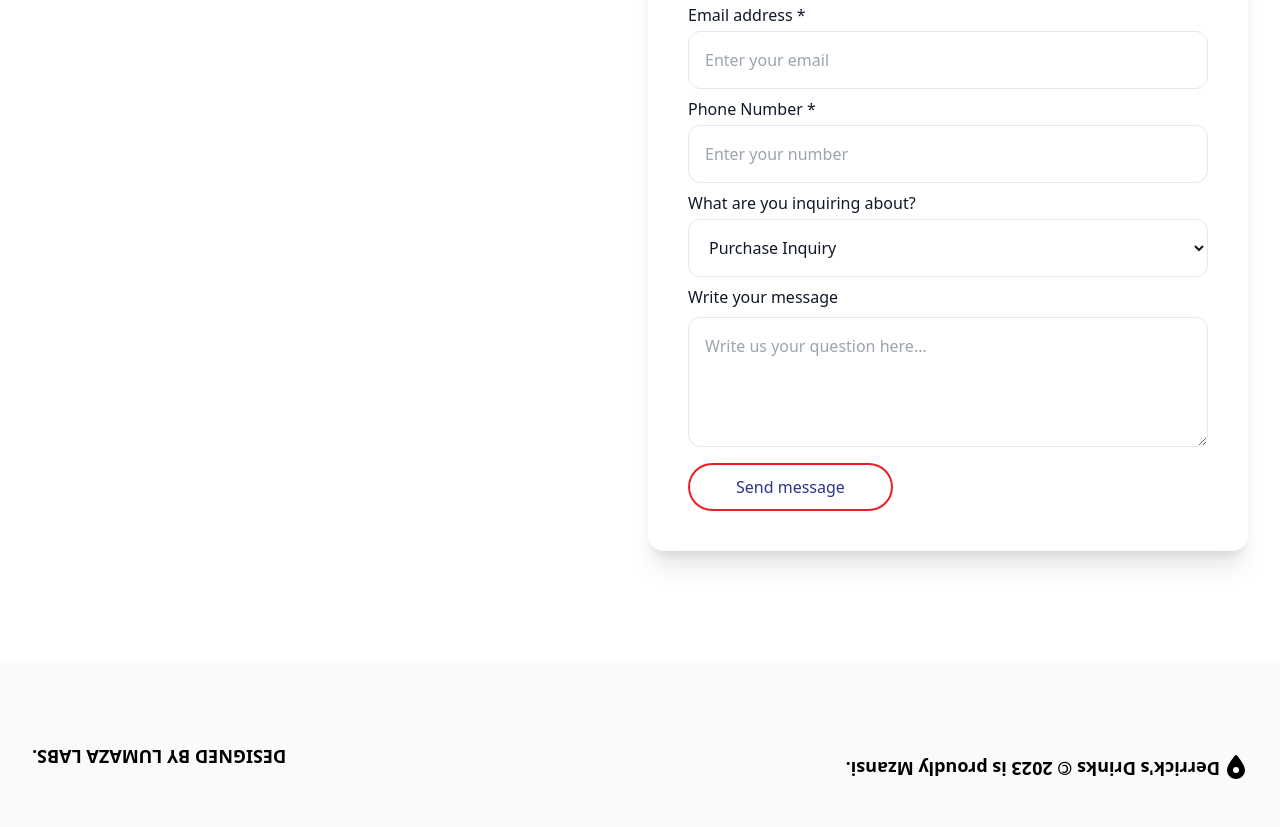
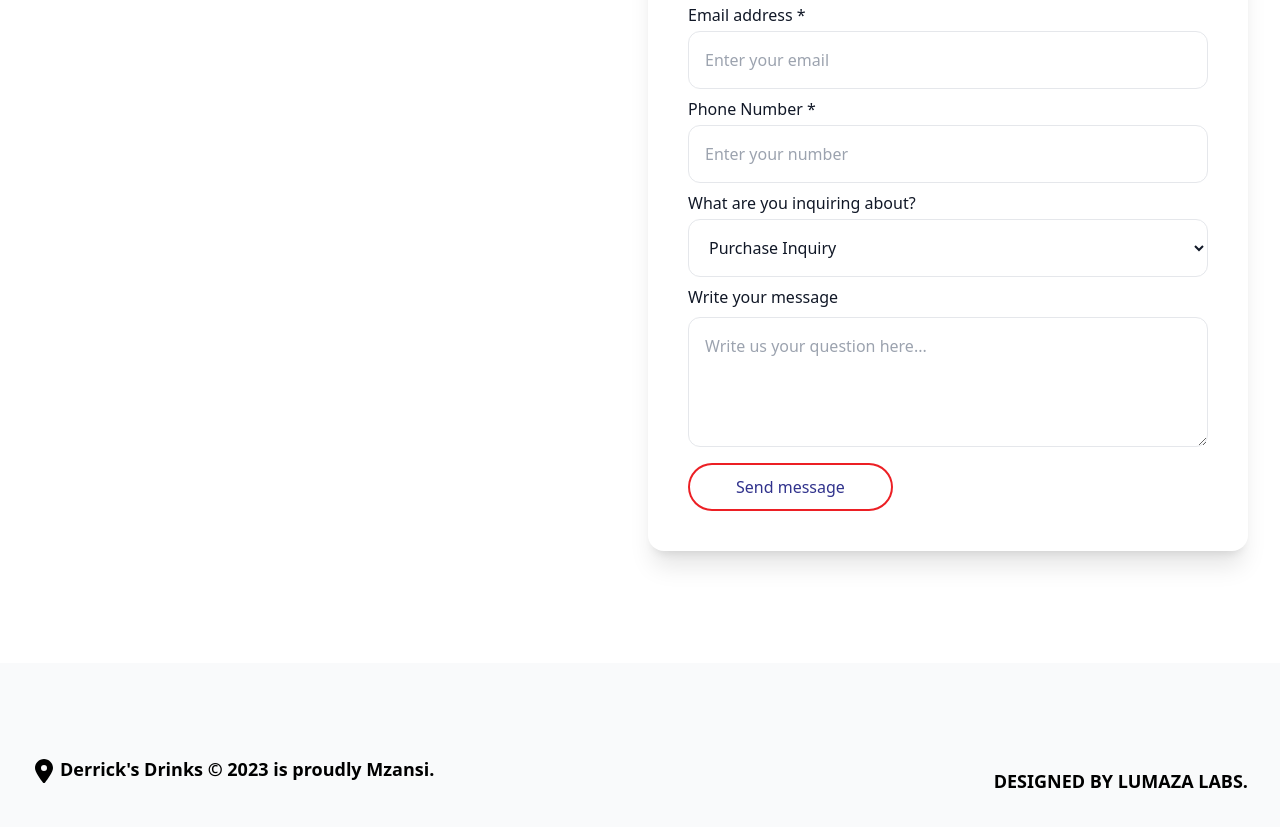
Before and after one commit to LumazaLabs/derricks-juice, a plain HTML site: page public/index.html in a window 1280 px wide. Shown: the part 4784-5611 px from the top of the page. Drawn offline with Linux system fonts and the light colour scheme.

Commit message:
Footer removed rotate 180

```diff
--- a/public/index.html
+++ b/public/index.html
@@ -653,7 +653,7 @@
           >
             <div class="">
               <form
-                action="https://formsubmit.co/info@derrickssoda.co.za"
+                action="https://formsubmit.co/info@derricksbeverage.co.za"
                 method="POST"
                 enctype="multipart/form-data"
                 class="mt-14"
@@ -769,9 +769,9 @@
     <!-- FOOTER -->
 
     <footer class="py-12 md:py-20 bg-gray-50">
-      <div class="px-4 mx-auto sm:px-6 lg:px-8 max-w-7xl rotate-180">
+      <div class="px-4 mx-auto sm:px-6 lg:px-8 max-w-7xl">
         <div class="flex flex-col md:flex-row items-center justify-between">
-          <div class="flex gap-1 items-start md:items-end">
+          <div class="flex md:gap-1 items-start md:items-end">
             <svg
               xmlns="http://www.w3.org/2000/svg"
               viewBox="0 0 384 512"
```
Also changed, not shown: public/output.css, 1 other file.
